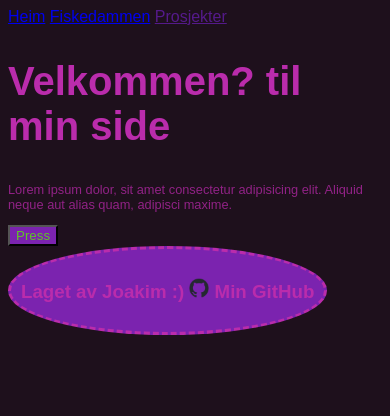
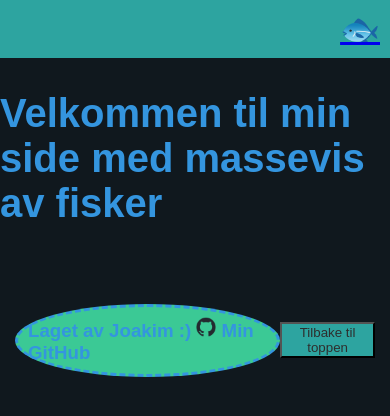
Before and after one commit to Joakimglodedata/joakim_glode_Innlevering7, a website: page index.html in a window 390 px wide. Drawn offline with Linux system fonts and the light colour scheme.

Commit message:
"ferdig"

```diff
--- a/index.html
+++ b/index.html
@@ -14,19 +14,19 @@
   <body>
     <header>
       <nav>
-        <a href="index.html">Heim</a>
-        <a href="fishPond.html">Fiskedammen</a>
-        <a href="">Prosjekter</a>
+        <a class="burgerMeny" href="#">🐟</a>
+        <ul class="linker">
+          <a href="index.html">Heim</a>
+          <a href="fishPond.html">Fiskedammen</a>
+          <a href="">Prosjekter</a>
+        </ul>
       </nav>
     </header>
-    <main class="flexCenter">
-      <section>
-        <h1>Velkommen? til min side</h1>
-        <p>
-          Lorem ipsum dolor, sit amet consectetur adipisicing elit. Aliquid
-          neque aut alias quam, adipisci maxime.
-        </p>
-        <button>Press</button>
+    <main>
+      <section class="flexCenterCol">
+        <h1>Velkommen til min side med massevis av fisker</h1>
+        <p></p>
+
       </section>
       <section></section>
       <section></section>
@@ -39,6 +39,7 @@
         /></a>
         Min GitHub
       </h3>
+      <a href="_top"><button>Tilbake til toppen</button></a>
     </footer>
   </body>
 </html>
--- a/script.js
+++ b/script.js
@@ -1,19 +1,18 @@
 // fishPond.html
-
 const fishContainer = document.querySelector("#fishContainer")
+console.log(fishContainer)
 
 const fish = document.createElement("p")
 fish.classList.add("fish")
 fish.textContent = ""
 console.log(fish.style.fontSize)
 
-// fishContainer.appendChild(fish)
-// Array.from({ length: 50 }, () => fishContainer.appendChild(fish.cloneNode(true)));
-
-const fishPossibilities = ["🐟", "🐠", "🐡", "🦈", "🐋", ]
-for (let i = 0; i < Math.floor((Math.random() * 100) + 20); i++) {
-   const x = Math.floor(Math.random() * 4)
-   fish.textContent = fishPossibilities[x];
-   fish.style.fontSize = Math.floor((Math.random() * 100) + 20)+"px";
-   fishContainer.appendChild(fish.cloneNode(true));
+const fishPossibilities = ["🐟", "🐠", "🐡", "🦈", "🐋", "🐙", "🦑", "🦞", "🦀", "🐬"]
+if (fishContainer != null) {
+    for (let i = 0; i < Math.floor((Math.random() * 100) + 20); i++) {
+        const x = Math.floor(Math.random() * 10)
+        fish.textContent = fishPossibilities[x];
+        fish.style.fontSize = Math.floor((Math.random() * 100) + 20)+"px";
+        fishContainer.appendChild(fish.cloneNode(true));
+     }
 }
--- a/styles.css
+++ b/styles.css
@@ -1,12 +1,10 @@
 /* Global variables  */
 :root {
-  --prim-clr: hsl(306, 62%, 45%);
-  --sec-clr: hsl(278, 67%, 41%);
+  --prim-clr: hsl(206, 73%, 54%);
+  --sec-clr: hsl(178, 57%, 41%);
   --tert-clr: hsl(from var(--prim-clr) h s calc(l - 10));
-  --back-clr: hsl(305, 29%, 9%);
+  --back-clr: hsl(205, 29%, 9%);
   --body-font: Arial, Helvetica, sans-serif;
-  /* for testing av andre farger og kor synlig dei er */
- filter: hue-rotate(0deg);
 }
 
 /* Global attributes*/
@@ -15,6 +13,7 @@ body {
   background-color: var(--back-clr);
   color: var(--prim-clr);
   scroll-behavior: smooth;
+  margin: 0;
 }
 
 h1 {
@@ -33,7 +32,7 @@ p {
 button {
   transition: 1s;
   background: var(--sec-clr);
-  color: hsl(from var(--sec-clr) calc(h + 180) s calc(l + 5));
+  color: rgb(46, 46, 46);
 }
 
 button:hover {
@@ -53,6 +52,13 @@ button:hover {
   justify-content: center;
 }
 
+.flexCenterCol {
+  display: flex;
+  align-items: center;
+  justify-content: center;
+  flex-direction: column;
+}
+
 .halfWidth {
   width: 50%;
 }
@@ -67,7 +73,23 @@ button:hover {
   flex-wrap: wrap;
   row-gap: 10px;
 }
+/*Header*/
+header {
+  background-color: var(--sec-clr);
+  top: 0;
+  margin: 0;
+  padding: 10px;
+}
+header ul {
+  margin: 0;
+}
 
+.burgerMeny {
+  display: none;
+  width: fit-content;
+}
+
+/* Body */
 .fish {
   /* width: max-content; */
   flex: 1;
@@ -76,17 +98,60 @@ button:hover {
 
 /*Footer*/
 footer {
+  display: flex;
+  justify-content: space-between;
+  align-items: center;
+  margin-left: 15px;
+  margin-right: 15px;
+}
+
+footer h3 {
   border: var(--prim-clr);
   border-style: dashed;
   display: inline-block;
   padding: 10px;
   border-radius: 50%;
-  background-color: var(--sec-clr);
+  background-color: hsl(from var(--sec-clr) calc(h - 20) s calc(l + 10));
 }
 
 footer img {
   width: 20px;
 }
 
-/* Div useful @media */
-/* @media (max-width: 768px) {} */
+
+@media (min-width: 769px) {
+  header ul {
+    display: flex;
+    justify-content: space-evenly;
+  }
+}
+
+
+@media (max-width: 768px) {
+  .burgerMeny {
+    display: flex;
+    justify-content: end;
+    font-size: xx-large;
+  }
+  header {
+    display: flex;
+    flex-direction: row-reverse;
+  }
+  header ul {
+    display: none;
+    flex-direction: column;
+    position: fixed;
+    right: 0;
+  }
+
+  header ul > * {
+    padding: 30px 70px 30px 30px;
+    border: 5px solid var(--prim-clr);
+    background-color: var(--tert-clr);
+    justify-content: start;
+  }
+
+  header nav:focus-within > ul {
+    display: flex;
+  }
+}
```
Also changed, not shown: fishPond.html (+7 -4 lines).
